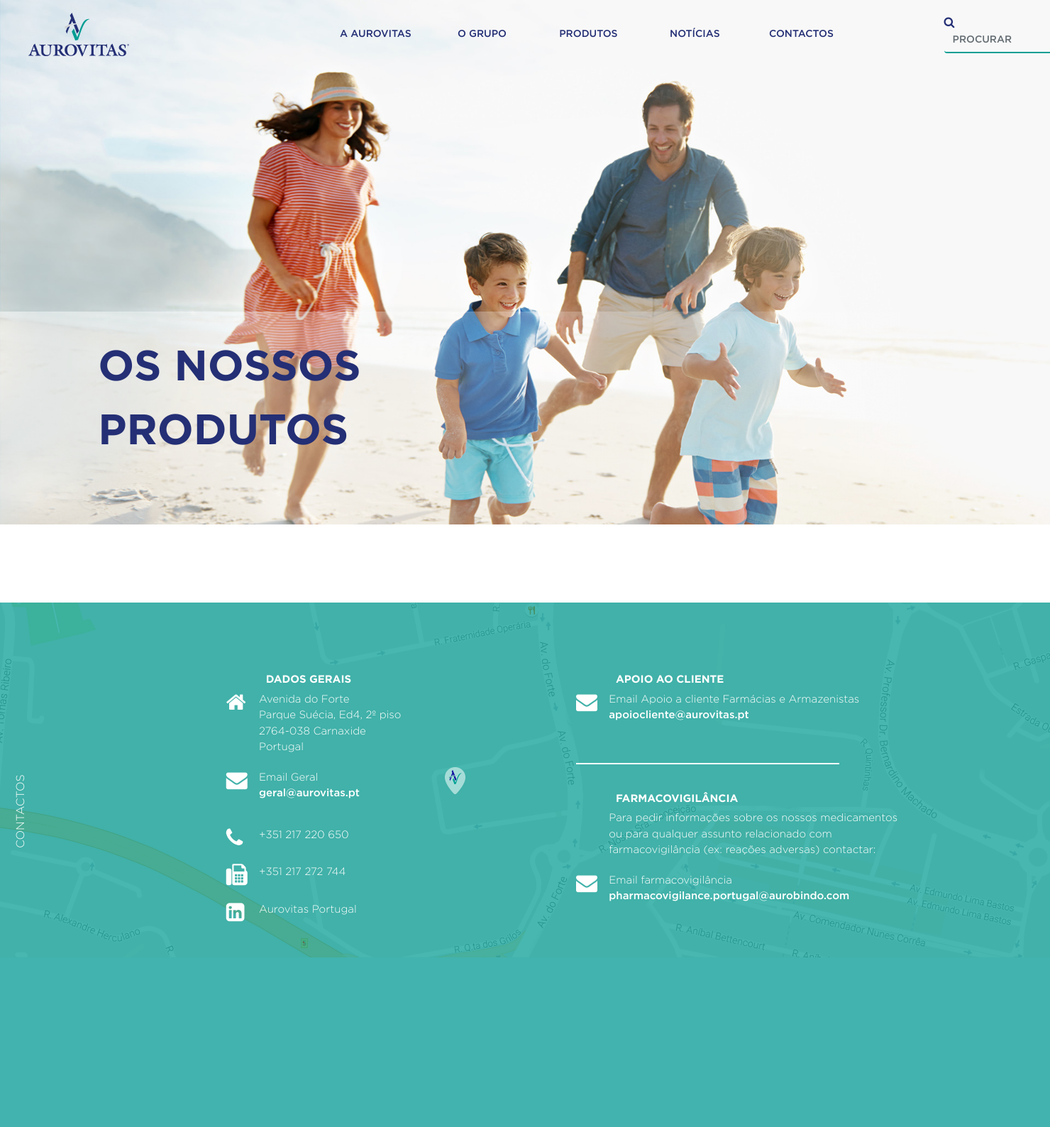
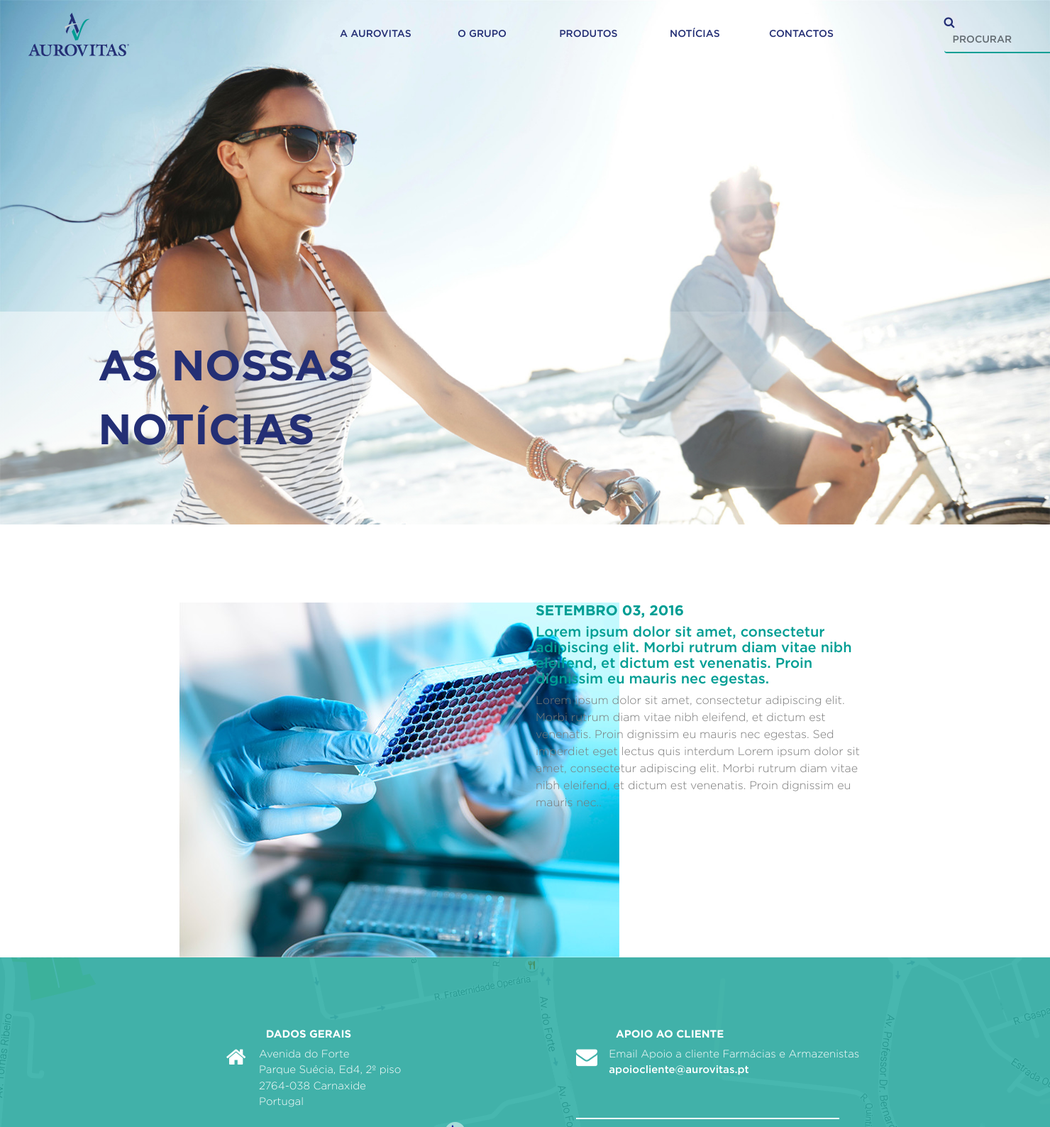
Before and after one commit to TuxGill/auro54410site, a PHP site: page / in a window 1480 px wide; the page is wider, and only the part inside the window is pictured. Shown: the top 1588 px of that part at 71% size. Before the commit the page ends 1349 px from the top of that part, so only its background shows below. Run offline with PHP 8.4, Linux system fonts and the light colour scheme; style sheets or scripts are compiled from the project's sources; some libraries are stand-ins or nearby versions.

Commit message:
list-news

```diff
--- a/components/content/view/list-news.php
+++ b/components/content/view/list-news.php
@@ -1,6 +1,33 @@
 <div class="slider">
-  <img src="images/produtos.jpg">
+  <img src="images/news.jpg">
   <div class="subtitle">
-    <p class="col-sm-6 offset-sm-1">OS NOSSOS <br>PRODUTOS</p>
+    <p class="col-sm-6 offset-sm-1">AS NOSSAS <br>NOTÍCIAS</p>
   </div>
 </div>
+
+<div class="row conteudo-news">
+
+		<div class="col-sm-4 offset-sm-2">
+			<img src="images/new1.jpg">
+		</div>
+		<div class="col-sm-4 textos">
+			<h2>SETEMBRO 03, 2016</h2>
+			<h3>
+				Lorem ipsum dolor sit amet, consectetur
+				adipiscing elit. Morbi rutrum diam vitae
+				nibh eleifend, et dictum est venenatis.
+				Proin dignissim eu mauris nec egestas.
+			</h3>
+			<p>
+				Lorem ipsum dolor sit amet, consectetur adipiscing
+				elit. Morbi rutrum diam vitae nibh eleifend, et dictum
+				est venenatis. Proin dignissim eu mauris nec egestas.
+				Sed imperdiet eget lectus quis interdum
+				Lorem ipsum dolor sit amet, consectetur adipiscing elit.
+				Morbi rutrum diam vitae nibh eleifend, et dictum est
+				venenatis. Proin dignissim eu mauris nec..
+			</p>
+		</div>
+
+
+</div>
--- a/css/tb-custom.css
+++ b/css/tb-custom.css
@@ -242,6 +242,20 @@ form {
       transform: scale(1.1); }
 
 /*   FIM PRODUTOS  */
+/*  NOTICIAS */
+.conteudo-news .textos h2 {
+  color: #009e94;
+  font-family: "gotham_bold";
+  font-size: 20px; }
+.conteudo-news .textos h3 {
+  font-family: "gotham_medium";
+  color: #009e94;
+  font-size: 20px; }
+.conteudo-news .textos p {
+  font-family: "gotham_light";
+  color: #787878; }
+
+/*  FIM NOTICIAS */
 /* FOOTER */
 .separador {
   font-size: 16px;
--- a/css/tb-custom.scss
+++ b/css/tb-custom.scss
@@ -321,6 +321,27 @@ form{
 
 /*   FIM PRODUTOS  */
 
+/*  NOTICIAS */
+.conteudo-news{
+	.textos{
+		h2{
+			color: $green;
+			font-family: $font-bold;
+			font-size: 20px;
+		}
+		h3{
+			font-family: $font-medium;
+			color: $green;
+			font-size: 20px;
+		}
+		p{
+			font-family: $font-light;
+			color: $grey;
+		}
+	}
+}
+/*  FIM NOTICIAS */
+
 /* FOOTER */
 
 .separador{
```
Also changed, not shown: images/new1.jpg (added), images/news.jpg (added), 1 other file.
